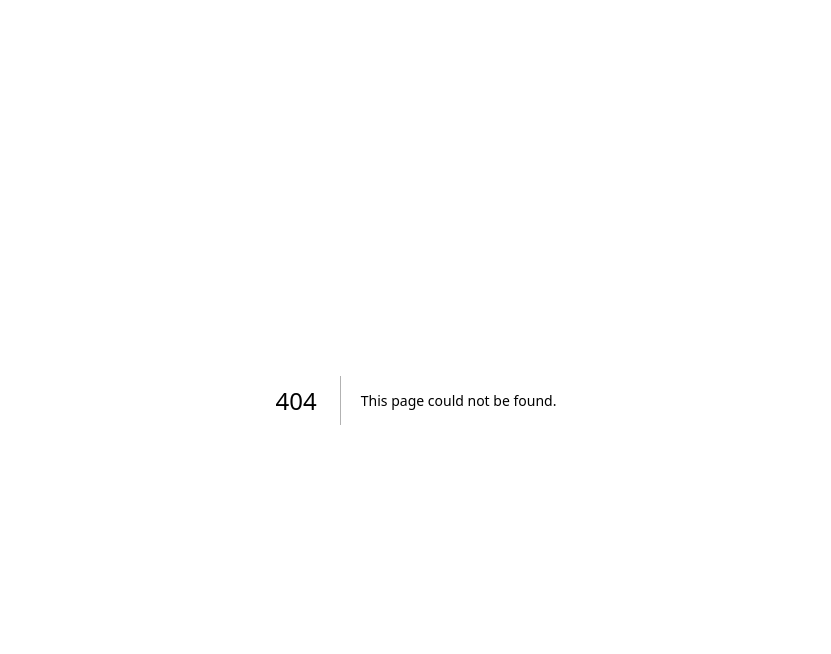
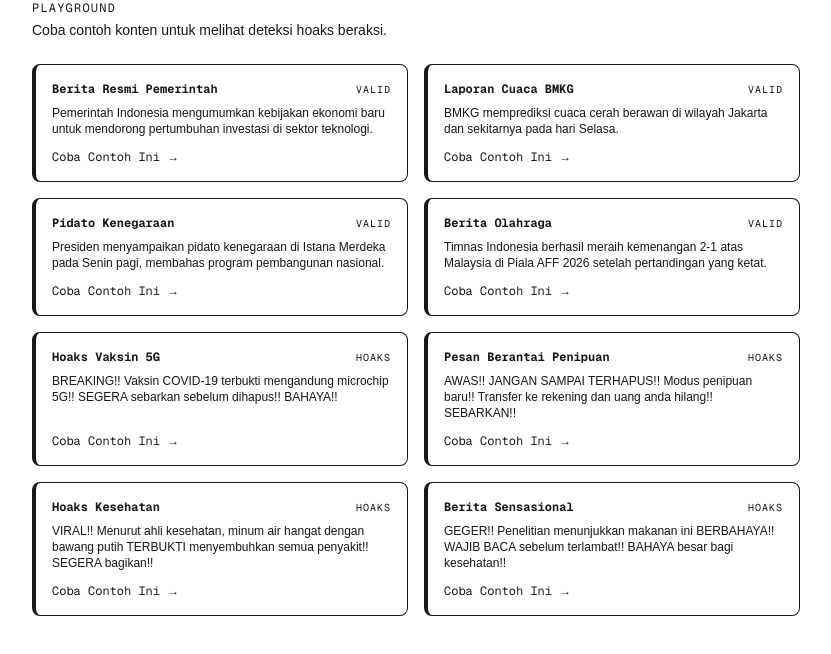
Before and after one commit to ravasrgh/CkCk-Hoax-Detection, a Next.js app in the folder frontend/: page /playground in a window 1280 px wide. Before the commit this address had no page. Shown: the top 654 px of the page, without its empty margins (224-1055 px from the left). Built offline with nearby package versions, Linux system fonts and the light colour scheme.

Commit message:
feat: playground page

```diff
--- /dev/null
+++ b/frontend/app/playground/page.tsx
@@ -0,0 +1,109 @@
+"use client";
+
+import { useRouter } from "next/navigation";
+import type { InferenceStatus } from "@/lib/types";
+
+interface Sample {
+  text: string;
+  label: InferenceStatus;
+  title: string;
+}
+
+const SAMPLES: Sample[] = [
+  {
+    title: "Berita Resmi Pemerintah",
+    text: "Pemerintah Indonesia mengumumkan kebijakan ekonomi baru untuk mendorong pertumbuhan investasi di sektor teknologi.",
+    label: "TERVERIFIKASI",
+  },
+  {
+    title: "Laporan Cuaca BMKG",
+    text: "BMKG memprediksi cuaca cerah berawan di wilayah Jakarta dan sekitarnya pada hari Selasa.",
+    label: "TERVERIFIKASI",
+  },
+  {
+    title: "Pidato Kenegaraan",
+    text: "Presiden menyampaikan pidato kenegaraan di Istana Merdeka pada Senin pagi, membahas program pembangunan nasional.",
+    label: "TERVERIFIKASI",
+  },
+  {
+    title: "Berita Olahraga",
+    text: "Timnas Indonesia berhasil meraih kemenangan 2-1 atas Malaysia di Piala AFF 2026 setelah pertandingan yang ketat.",
+    label: "TERVERIFIKASI",
+  },
+  {
+    title: "Hoaks Vaksin 5G",
+    text: "BREAKING!! Vaksin COVID-19 terbukti mengandung microchip 5G!! SEGERA sebarkan sebelum dihapus!! BAHAYA!!",
+    label: "WASPADAI",
+  },
+  {
+    title: "Pesan Berantai Penipuan",
+    text: "AWAS!! JANGAN SAMPAI TERHAPUS!! Modus penipuan baru!! Transfer ke rekening dan uang anda hilang!! SEBARKAN!!",
+    label: "WASPADAI",
+  },
+  {
+    title: "Hoaks Kesehatan",
+    text: "VIRAL!! Menurut ahli kesehatan, minum air hangat dengan bawang putih TERBUKTI menyembuhkan semua penyakit!! SEGERA bagikan!!",
+    label: "WASPADAI",
+  },
+  {
+    title: "Berita Sensasional",
+    text: "GEGER!! Penelitian menunjukkan makanan ini BERBAHAYA!! WAJIB BACA sebelum terlambat!! BAHAYA besar bagi kesehatan!!",
+    label: "WASPADAI",
+  },
+];
+
+const STATUS_STYLES: Record<InferenceStatus, { border: string; text: string; label: string }> = {
+  TERVERIFIKASI: { border: "border-l-status-terverifikasi-text", text: "text-status-terverifikasi-text", label: "VALID" },
+  WASPADAI: { border: "border-l-status-waspadai-text", text: "text-status-waspadai-text", label: "HOAKS" },
+  KONTEKS_BERBEDA: { border: "border-l-status-konteks-text", text: "text-status-konteks-text", label: "KONTEKS" },
+  NETRAL: { border: "border-l-status-netral-text", text: "text-status-netral-text", label: "NETRAL" },
+};
+
+export default function PlaygroundPage() {
+  const router = useRouter();
+
+  const handleTry = (text: string) => {
+    router.push(`/analyzer?sample=${encodeURIComponent(text)}`);
+  };
+
+  return (
+    <div className="max-w-3xl mx-auto">
+      <h1 className="font-mono text-xs uppercase tracking-widest text-ckck-text-muted mb-1">
+        PLAYGROUND
+      </h1>
+      <p className="text-sm text-ckck-text-muted mb-6">
+        Coba contoh konten untuk melihat deteksi hoaks beraksi.
+      </p>
+
+      <div className="grid grid-cols-1 sm:grid-cols-2 gap-4">
+        {SAMPLES.map((sample, i) => {
+          const style = STATUS_STYLES[sample.label];
+          return (
+            <div
+              key={i}
+              className={`bg-ckck-card border border-ckck-border border-l-4 ${style.border} rounded-lg p-4 flex flex-col`}
+            >
+              <div className="flex items-center justify-between mb-2">
+                <span className="font-mono text-xs font-bold text-ckck-text-primary">
+                  {sample.title}
+                </span>
+                <span className={`font-mono text-[10px] uppercase tracking-widest ${style.text}`}>
+                  {style.label}
+                </span>
+              </div>
+              <p className="text-xs text-ckck-text-muted flex-1 line-clamp-3">
+                {sample.text}
+              </p>
+              <button
+                onClick={() => handleTry(sample.text)}
+                className="mt-3 text-xs font-mono text-ckck-accent hover:text-ckck-accent/80 text-left"
+              >
+                Coba Contoh Ini →
+              </button>
+            </div>
+          );
+        })}
+      </div>
+    </div>
+  );
+}
```
